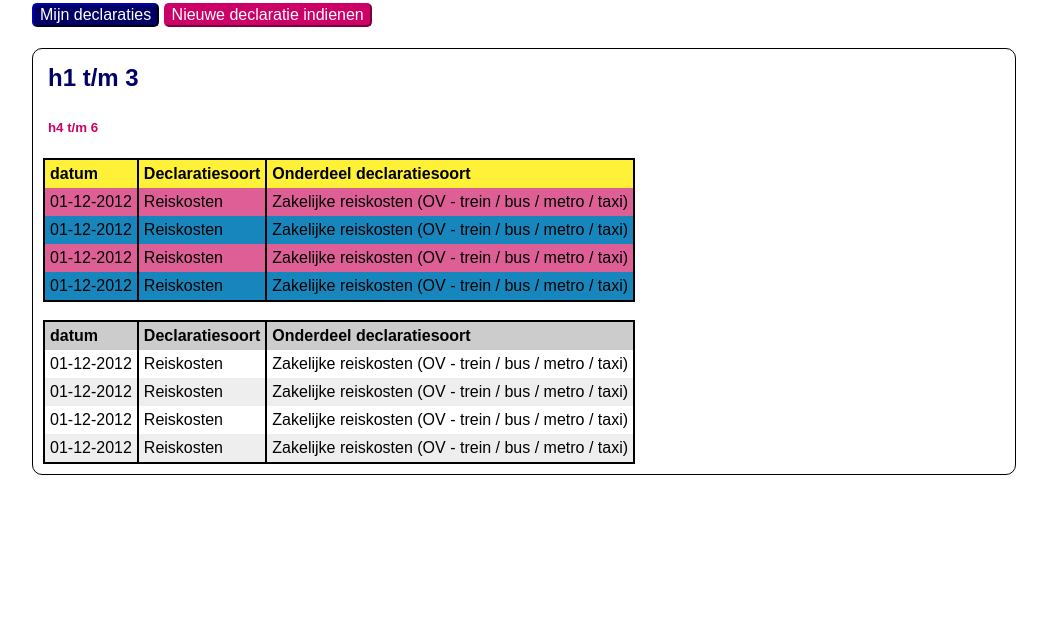
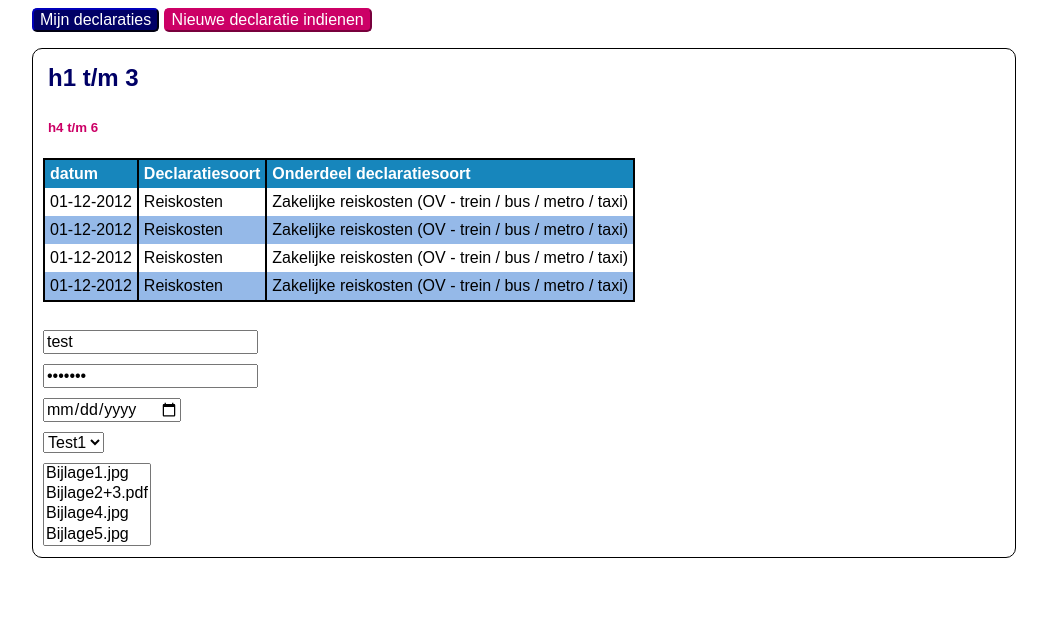
Before and after one commit to alexanderbolhuis/ilmoitus_web_old, a plain HTML site: page Ilmoitus/index.html in a window 1280 px wide. Shown: the part 172-800 px from the top of the page, without its empty margins (116-1163 px from the left). Drawn offline with Linux system fonts and the light colour scheme.

Commit message:
General changes
- folder structure
- empty javascript file
- template seperated from index

```diff
--- a/Ilmoitus/style.css
+++ b/Ilmoitus/css/style.css
@@ -19,6 +19,10 @@ input[type="button"].selected {
 	background-color: #000066;
 	border-color: #000066;
 	cursor: default;
+}
+
+input, select {
+	margin-top: 10px;
 }
 
 /* Headers */
@@ -47,26 +51,15 @@ table td, th {
 
 table thead th {
 	text-align: left;
+	color: white;
 }
 
-table#tableAlt1 thead tr {
-	background-color: #FFF038;
-}
-
-table#tableAlt1 tbody tr {
-	background-color: #DD5F95;
-}
-
-table#tableAlt1 tbody tr.even {
+table thead tr {
 	background-color: #1786BC;
 }
 
-table#tableAlt2 thead tr {
-	background-color: #CCCCCC;
-}
-
-table#tableAlt2 tbody tr.even {
-	background-color: #EEEEEE;
+table tbody tr.even {
+	background-color: #95B9E8 ;
 }
 
 /* Outer wrap */
@@ -87,7 +80,7 @@ header {
 		}
 
 		#navigation {
-	margin-top: 15px;
+			margin-top: 10px;
 		}
 
 	/* Content */
--- a/Ilmoitus/template.html
+++ b/Ilmoitus/html/template.html
@@ -7,28 +7,34 @@
 	<div id="content">
 		<h2>h1 t/m 3</h2><br/>
 		<h5>h4 t/m 6</h5><br/>
-		<table id="tableAlt1">
+		<table>
 			<thead>
 				<tr><th>datum</th><th>Declaratiesoort</th><th>Onderdeel declaratiesoort</th></tr>
-			<thead>
+			</thead>
 			<tbody>
 				<tr><td>01-12-2012</td><td>Reiskosten</td><td>Zakelijke reiskosten (OV - trein / bus / metro / taxi)</td></tr>
 				<tr class="even"><td>01-12-2012</td><td>Reiskosten</td><td>Zakelijke reiskosten (OV - trein / bus / metro / taxi)</td></tr>
 				<tr><td>01-12-2012</td><td>Reiskosten</td><td>Zakelijke reiskosten (OV - trein / bus / metro / taxi)</td></tr>
 				<tr class="even"><td>01-12-2012</td><td>Reiskosten</td><td>Zakelijke reiskosten (OV - trein / bus / metro / taxi)</td></tr>
-			<tbody>
+			</tbody>
 		</table>
+
 		<br/>
-		<table id="tableAlt2">
-			<thead>
-				<tr><th>datum</th><th>Declaratiesoort</th><th>Onderdeel declaratiesoort</th></tr>
-			<thead>
-			<tbody>
-				<tr><td>01-12-2012</td><td>Reiskosten</td><td>Zakelijke reiskosten (OV - trein / bus / metro / taxi)</td></tr>
-				<tr class="even"><td>01-12-2012</td><td>Reiskosten</td><td>Zakelijke reiskosten (OV - trein / bus / metro / taxi)</td></tr>
-				<tr><td>01-12-2012</td><td>Reiskosten</td><td>Zakelijke reiskosten (OV - trein / bus / metro / taxi)</td></tr>
-				<tr class="even"><td>01-12-2012</td><td>Reiskosten</td><td>Zakelijke reiskosten (OV - trein / bus / metro / taxi)</td></tr>
-			<tbody>
-		</table>
+		<input type="text" value="test"/><br/>
+		<input type="password" value="testttt"/><br/>
+		<input type="date"/><br/>
+		<select>
+			<option>Test1</option>
+			<option>Test2</option>
+			<option>Test3</option>
+		</select><br/>
+		<select size="4">
+			<option>Bijlage1.jpg</option>
+			<option>Bijlage2+3.pdf</option>
+			<option>Bijlage4.jpg</option>
+			<option>Bijlage5.jpg</option>
+			<option>Bijlage6.jpg</option>
+			<option>Bijlage7.jpg</option>
+		</select><br/>
 	</div>
 </div>
--- a/Ilmoitus/index.html
+++ b/Ilmoitus/index.html
@@ -2,52 +2,19 @@
 <html>
 <head>
 	<title>Ilmoitus</title>
-	<link rel="stylesheet" type="text/css" href="normalize.css">
-	<link rel="stylesheet" type="text/css" href="style.css">
+	<link rel="stylesheet" type="text/css" href="css/normalize.css">
+	<link rel="stylesheet" type="text/css" href="css/style.css">
+	<script src="libraries/jquery 2.1.0/jquery.min.js"></script>
+	<script src="libraries/angular 1.2.13/angular.min.js"></script>
+	<script src="javascript/templateFunctions.js"></script>
 </head>
 <body>
 
-	<div id="wrap">
-		<div>
-			<header>
-				<img src="images/logo.jpg"/>
-				<div id="sessionInfo">Ingelogd als (!P)Mikel Maas (9120103) <input type="button" value="uitloggen" /></div>
-				<div id="navigation"><input type="button" value="Mijn declaraties" class="selected" /> <input type="button" value="Nieuwe declaratie indienen"/></div>
-			</header>
-			<div id="content">
-				<h2>h1 t/m 3</h2><br/>
-				<h5>h4 t/m 6</h5><br/>
-				<table id="tableAlt1">
-					<thead>
-						<tr><th>datum</th><th>Declaratiesoort</th><th>Onderdeel declaratiesoort</th></tr>
-					</thead>
-					<tbody>
-						<tr><td>01-12-2012</td><td>Reiskosten</td><td>Zakelijke reiskosten (OV - trein / bus / metro / taxi)</td></tr>
-						<tr class="even"><td>01-12-2012</td><td>Reiskosten</td><td>Zakelijke reiskosten (OV - trein / bus / metro / taxi)</td></tr>
-						<tr><td>01-12-2012</td><td>Reiskosten</td><td>Zakelijke reiskosten (OV - trein / bus / metro / taxi)</td></tr>
-						<tr class="even"><td>01-12-2012</td><td>Reiskosten</td><td>Zakelijke reiskosten (OV - trein / bus / metro / taxi)</td></tr>
-					</tbody>
-				</table>
-				<br/>
-				<table id="tableAlt2">
-					<thead>
-						<tr><th>datum</th><th>Declaratiesoort</th><th>Onderdeel declaratiesoort</th></tr>
-					</thead>
-					<tbody>
-						<tr><td>01-12-2012</td><td>Reiskosten</td><td>Zakelijke reiskosten (OV - trein / bus / metro / taxi)</td></tr>
-						<tr class="even"><td>01-12-2012</td><td>Reiskosten</td><td>Zakelijke reiskosten (OV - trein / bus / metro / taxi)</td></tr>
-						<tr><td>01-12-2012</td><td>Reiskosten</td><td>Zakelijke reiskosten (OV - trein / bus / metro / taxi)</td></tr>
-						<tr class="even"><td>01-12-2012</td><td>Reiskosten</td><td>Zakelijke reiskosten (OV - trein / bus / metro / taxi)</td></tr>
-					</tbody>
-				</table>
-			</div>
-		</div>
-	</div>
+	<div id="wrap">test?</div>
 
-	<script src="libraries/jquery 2.1.0/jquery.min.js"></script>
-	<!--<script src="libraries/angular 1.2.13/angular.min.js"></script>-->
+
 	<script>
-		$("#wrap").load("template.html");
+		$("#wrap").load("html/template.html");
 	</script>
 </body>
 </html>
```
Also changed, not shown: Ilmoitus/css/normalize.css (renamed from Ilmoitus/normalize.css), Ilmoitus/javascript/templateFunctions.js (added), 1 other file. Lines whose indentation alone changed are shown as unchanged.
